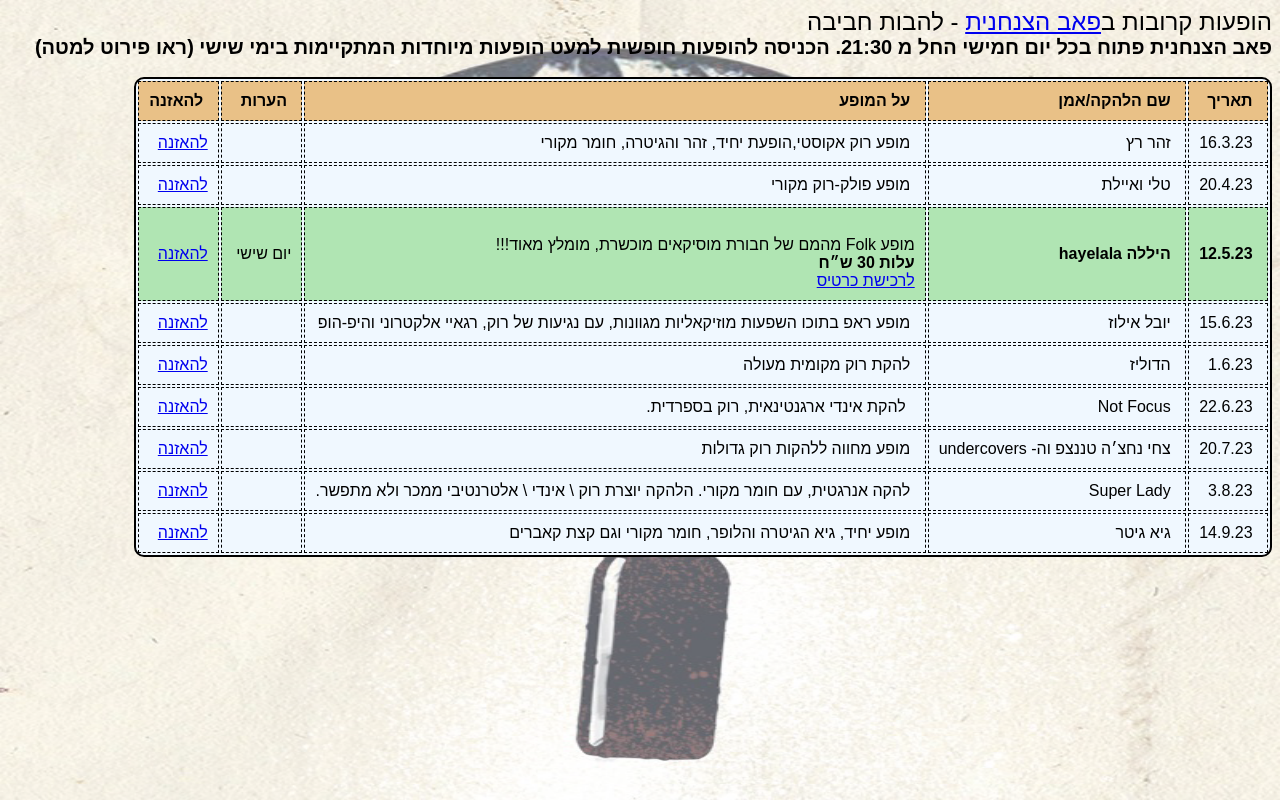
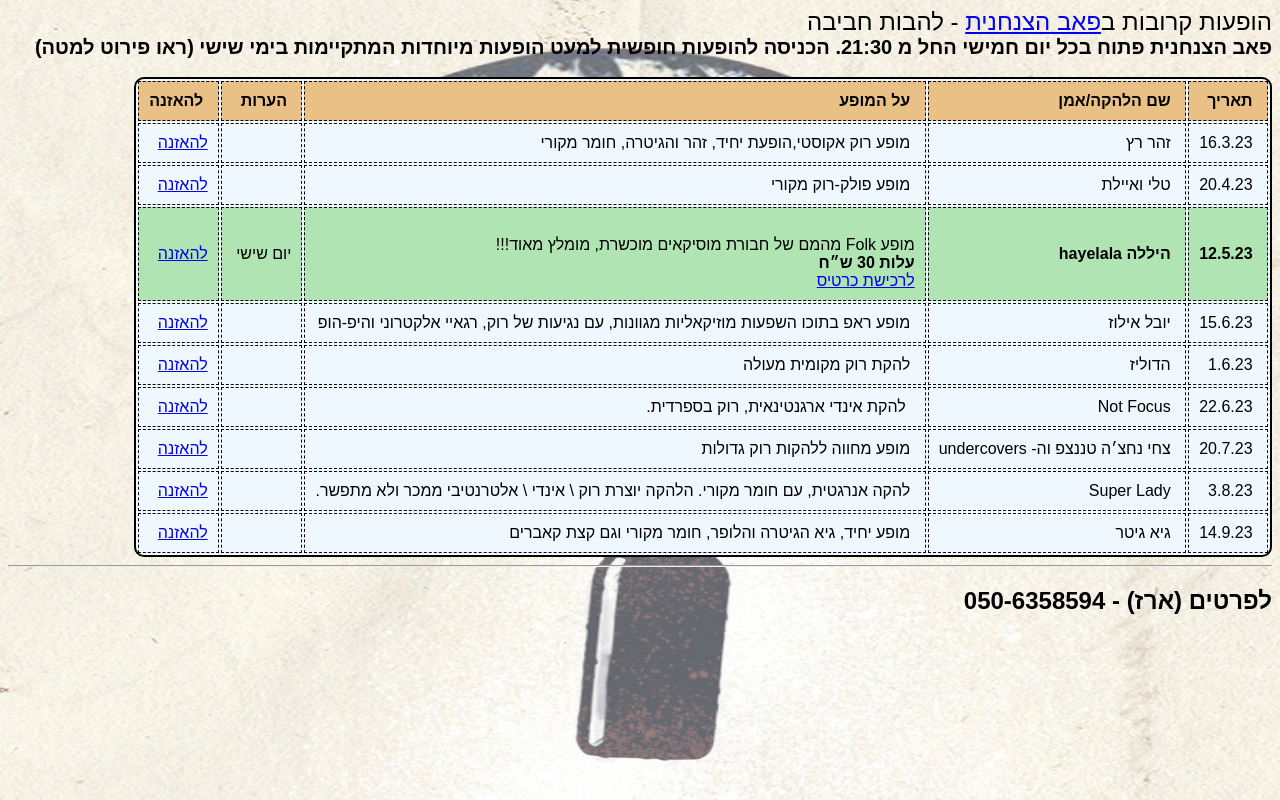
Before and after one commit to erezoren/zanhanitshows, a website built with Parcel: page index.html in a window 1280 px wide. Built offline with nearby package versions, Linux system fonts and the light colour scheme.

Commit message:
added contact

```diff
--- a/index.html
+++ b/index.html
@@ -101,6 +101,11 @@
     </tbody>
   </table>
 </div>
+<hr/>
+<div  dir="rtl">
+  <h2>לפרטים (ארז) - 050-6358594</h2>
+
+</div>
 </body>
 
 </html>
```
